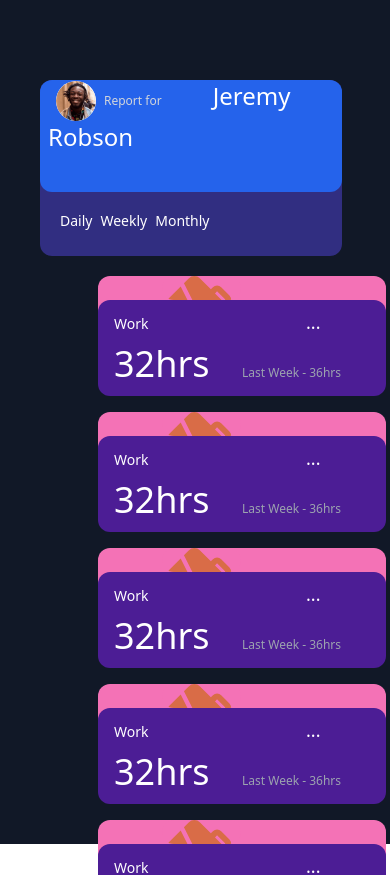
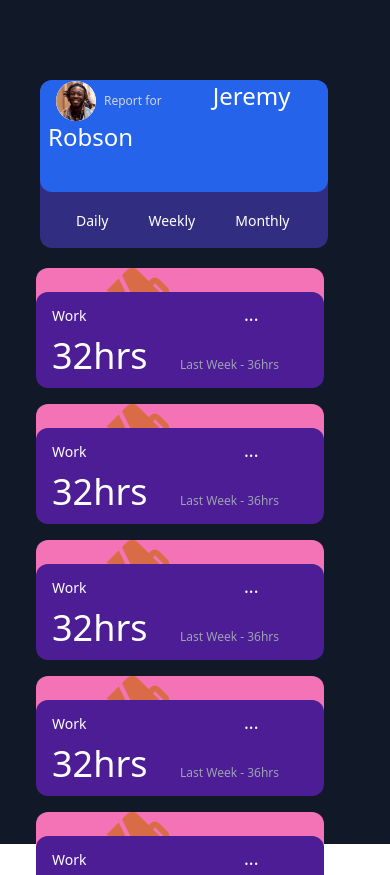
Before and after one commit to akanksha-patel-code/time-tracking-dashboard, a React (Create React App) app in the folder time-tracking-dashboard/: page / in a window 390 px wide. Shown: the top 875 px of the page. Built offline with nearby package versions, Linux system fonts and the light colour scheme.

Commit message:
added flex

```diff
--- a/time-tracking-dashboard/src/App.js
+++ b/time-tracking-dashboard/src/App.js
@@ -18,7 +18,7 @@ import {
 
 function App() {
   return (
-    <div className="h-screen w-screen bg-gray-900 py-20 sm:grid sm:grid-cols-2 flex">
+    <div className="h-screen w-screen bg-gray-900 py-20 sm:grid sm:grid-cols-2 flex flex-col">
       <UserProfile>
         <UserDetails>
           <UserProfilePicture />
--- a/time-tracking-dashboard/src/components/Cards/index.jsx
+++ b/time-tracking-dashboard/src/components/Cards/index.jsx
@@ -2,7 +2,7 @@ import React from "react";
 
 export const Cards = (props) => {
   return (
-    <div className="sm:h-72 sm:w-4/5 sm:grid sm:grid-cols-3 -ml-72 pt-48 sm:pt-0 flex flex-col gap-8">
+    <div className="sm:h-72 sm:w-4/5 sm:grid sm:grid-cols-3 sm:-ml-72 ml-8 pt-4 sm:pt-0 flex flex-col gap-8">
       {props.children}
     </div>
   );
--- a/time-tracking-dashboard/src/components/IntervalTypeFilterItem/index.jsx
+++ b/time-tracking-dashboard/src/components/IntervalTypeFilterItem/index.jsx
@@ -3,9 +3,9 @@ import React from 'react'
 export const IntervalTypeFilterItem = () => {
     return (
         <>
-            <div className="text-white text-sm sm:px-5 p-1 hover:text-gray-900 inline sm:block">Daily</div>
-            <div className="text-white text-sm sm:px-5 p-1 hover:text-gray-900 inline sm:block">Weekly</div>
-            <div className="text-white text-sm sm:px-5 p-1 hover:text-gray-900 inline sm:block">Monthly</div>
+            <div className="text-white text-sm px-5 sm:p-1 hover:text-gray-900 inline sm:block">Daily</div>
+            <div className="text-white text-sm px-5 sm:p-1 hover:text-gray-900 inline sm:block">Weekly</div>
+            <div className="text-white text-sm px-5 sm:p-1 hover:text-gray-900 inline sm:block">Monthly</div>
         </>
     )
 }
--- a/time-tracking-dashboard/src/components/UserProfile/index.jsx
+++ b/time-tracking-dashboard/src/components/UserProfile/index.jsx
@@ -2,7 +2,7 @@ import React from 'react';
 
 export const UserProfile = (props) => {
     return (
-        <div className="mx-10 sm:mx-40 sm:h-72 sm:w-36 w-80 h-44 border-0 rounded-xl bg-indigo-900 sm:grid-cols-1">
+        <div className="mx-10 sm:mx-40 sm:h-72 sm:w-36 w-72 h-44 border-0 rounded-xl bg-indigo-900 sm:grid-cols-1">
             {props.children}
         </div>
     )
```
